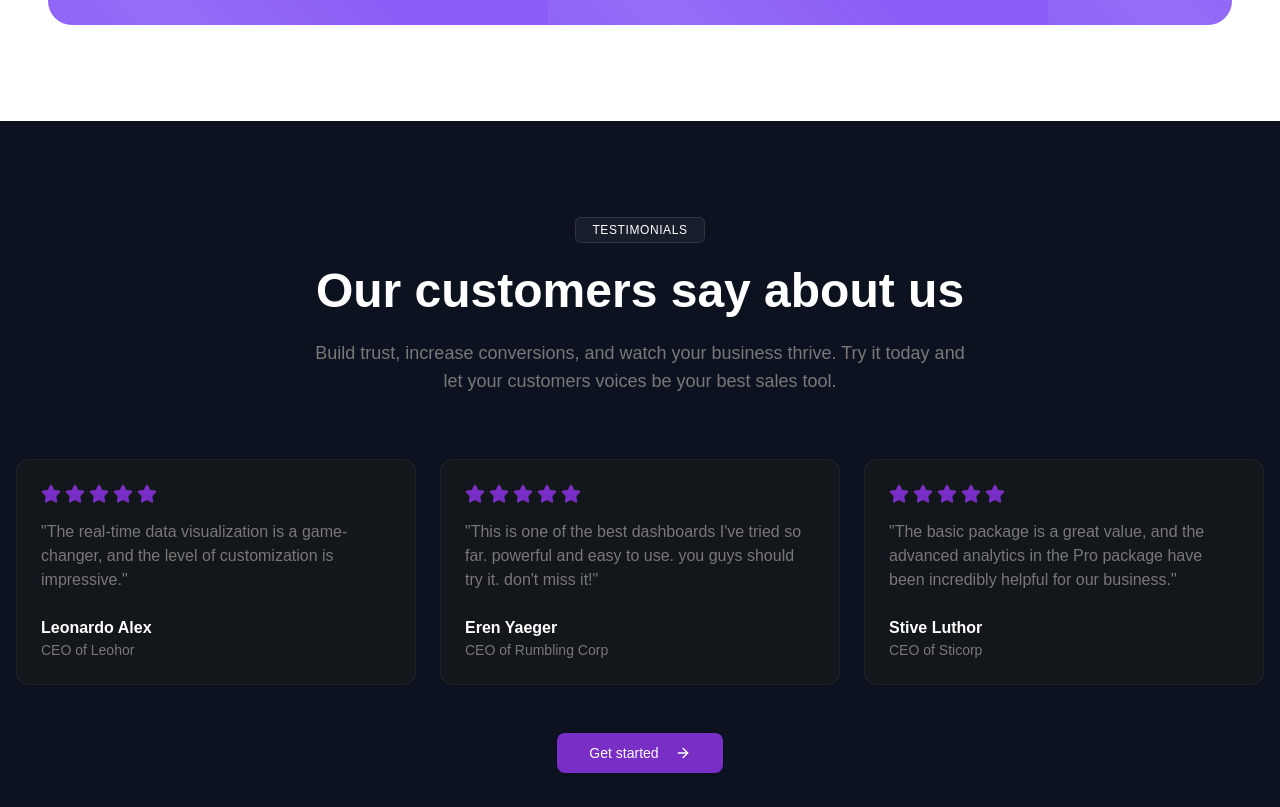
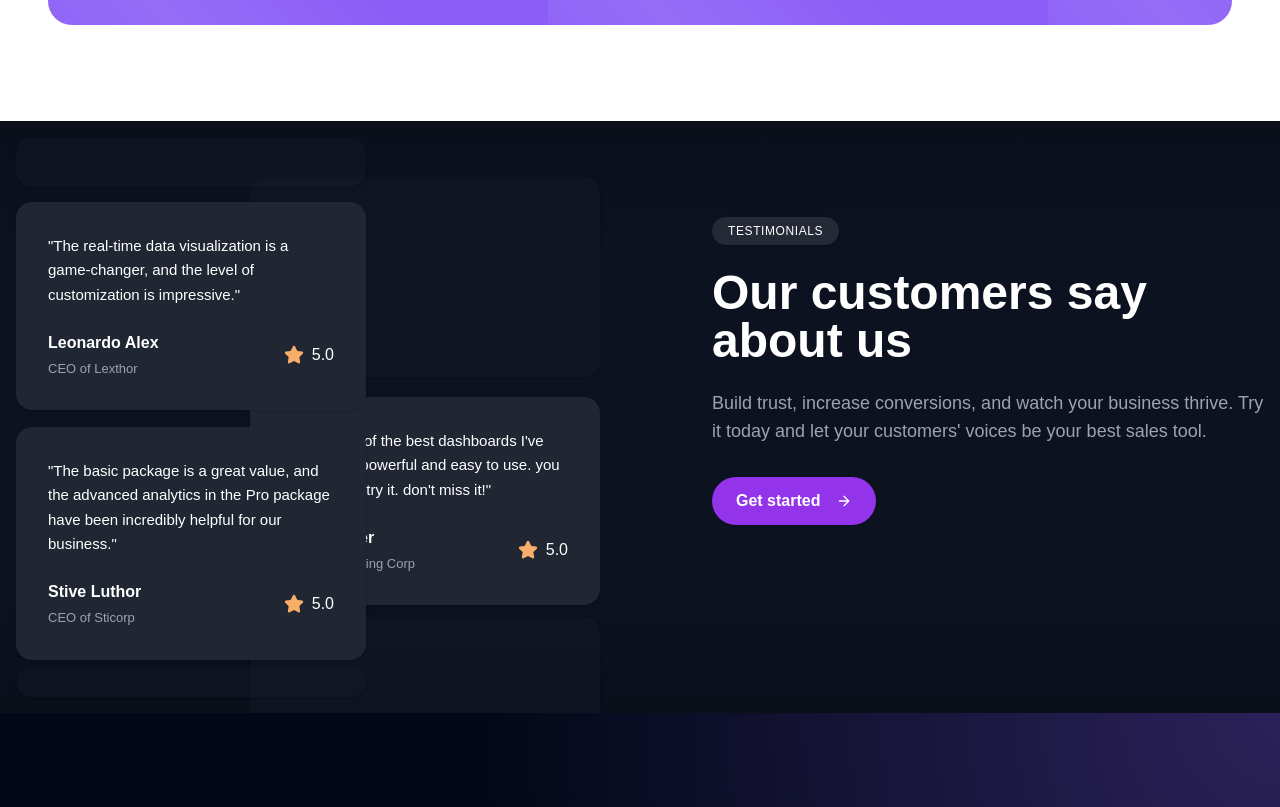
Before and after one commit to Junaid083/ovionic-agency, a Next.js app: page / in a window 1280 px wide. Shown: the part 5513-6320 px from the top of the page. Built offline with nearby package versions, Linux system fonts and the light colour scheme; a web font is replaced by a local one.

Commit message:
FIX: testimonial and hero section fixes

```diff
--- a/src/app/components/about/Hero.tsx
+++ b/src/app/components/about/Hero.tsx
@@ -7,7 +7,7 @@ import { ArrowRight, User2 } from "lucide-react";
 
 export function Hero() {
   return (
-    <section className="relative h-[85vh] flex items-center">
+    <section className="relative h-[85vh] flex items-center justify-center">
       <Image
         src="/images/aboutUs/cover.png"
         alt="Office environment"
@@ -17,10 +17,10 @@ export function Hero() {
       />
       <div className="absolute inset-0 bg-black/50" />
 
-      <div className="container relative z-10 mx-auto px-4 pt-20">
+      <div className="container relative z-10 mx-auto px-4 text-center flex flex-col items-center justify-center">
         <Badge
           variant="secondary"
-          className="bg-white/80  rounded-full text-purple mb-6 px-4 py-1.5 text-sm backdrop-blur-sm border-0 flex items-center gap-2 w-fit"
+          className="bg-white/80 rounded-full text-purple mb-6 px-4 py-1.5 text-sm backdrop-blur-sm border-0 flex items-center gap-2 w-fit mx-auto"
         >
           <User2 className="w-4 h-4 text-purple" />
           About Us
--- a/src/app/components/sections/Testimonials.tsx
+++ b/src/app/components/sections/Testimonials.tsx
@@ -1,14 +1,14 @@
 import { Badge } from "@/components/ui/badge";
 import { Button } from "@/components/ui/button";
 import { Card } from "@/components/ui/card";
-import { Star, ArrowRight } from "lucide-react";
+import { ArrowRight, Star } from "lucide-react";
 
 const testimonials = [
   {
     quote:
       "The real-time data visualization is a game-changer, and the level of customization is impressive.",
     author: "Leonardo Alex",
-    role: "CEO of Leohor",
+    role: "CEO of Lexthor",
     rating: 5,
   },
   {
@@ -29,56 +29,130 @@ const testimonials = [
 
 export default function Testimonials() {
   return (
-    <section className="bg-navy py-24">
-      <div className="container mx-auto px-4">
-        <div className="flex flex-col items-center text-center mb-16">
-          <Badge
-            variant="outline"
-            className="mb-6 px-4 py-1 text-xs font-medium bg-white/5 text-white border-white/10 uppercase tracking-wider"
-          >
-            Testimonials
-          </Badge>
-          <h2 className="text-3xl sm:text-4xl lg:text-5xl font-bold text-white mb-6">
-            Our customers say about us
-          </h2>
-          <p className="text-gray max-w-2xl text-base sm:text-lg">
-            Build trust, increase conversions, and watch your business thrive.
-            Try it today and let your customers voices be your best sales tool.
+    <section className="bg-navy py-24 overflow-hidden relative">
+      {/* Gradient overlays */}
+      <div className="absolute inset-x-0 top-0 h-32 bg-gradient-to-b from-[#0A0F1A] to-transparent z-10" />
+      <div className="absolute inset-x-0 bottom-0 h-32 bg-gradient-to-t from-[#0A0F1A] to-transparent z-10" />
+
+      <div className="container mx-auto px-4 relative z-20">
+        <div className="grid lg:grid-cols-2 gap-20 items-start">
+          {/* Left side - Testimonials with staggered layout for large screens */}
+          <div className="relative h-[400px] hidden lg:block">
+            {/* Column 1 - 4 cards */}
+            <Card className="absolute -top-20 left-0 w-[350px] h-[50px] bg-[#212633]/20 border-0 rounded-2xl" />
+            <Card className="absolute -top-[15px] left-0 w-[350px] bg-[#212633] border-0 p-8 rounded-2xl z-20 transition-all duration-300 hover:-translate-y-1">
+              <p className="text-white text-[15px] leading-relaxed mb-6">
+                "{testimonials[0].quote}"
+              </p>
+              <div className="flex justify-between items-center">
+                <div>
+                  <p className="font-semibold text-white text-base mb-1">
+                    {testimonials[0].author}
+                  </p>
+                  <p className="text-[13px] text-[#9CA3AF]">
+                    {testimonials[0].role}
                   </p>
                 </div>
+                <div className="flex items-center gap-2">
+                  <Star className="w-5 h-5 text-[#F8AE69] fill-[#F8AE69]" />
+                  <span className="text-white font-medium">5.0</span>
+                </div>
+              </div>
+            </Card>
 
-        <div className="grid md:grid-cols-2 lg:grid-cols-3 gap-6 mb-12">
-          {testimonials.map((item, index) => (
+            <Card className="absolute top-[210px] left-0 w-[350px] bg-[#212633] border-0 p-8 rounded-2xl z-20 transition-all duration-300 hover:-translate-y-1">
+              <p className="text-white text-[15px] leading-relaxed mb-6">
+                "{testimonials[2].quote}"
+              </p>
+              <div className="flex justify-between items-center">
+                <div>
+                  <p className="font-semibold text-white text-base mb-1">
+                    {testimonials[2].author}
+                  </p>
+                  <p className="text-[13px] text-[#9CA3AF]">
+                    {testimonials[2].role}
+                  </p>
+                </div>
+                <div className="flex items-center gap-2">
+                  <Star className="w-5 h-5 text-[#F8AE69] fill-[#F8AE69]" />
+                  <span className="text-white font-medium">5.0</span>
+                </div>
+              </div>
+            </Card>
+
+            <Card className="absolute -bottom-20 left-0 w-[350px] h-[30px] bg-[#212633]/20 border-0 rounded-2xl" />
+
+            {/* Column 2 - 3 cards */}
+            <Card className="absolute -top-10 right-0 w-[350px] h-[200px] bg-[#212633]/20 border-0 rounded-2xl" />
+            <Card className="absolute top-[180px] right-0 w-[350px] bg-[#212633] border-0 p-8 rounded-2xl z-10 transition-all duration-300 hover:-translate-y-1">
+              <p className="text-white text-[15px] leading-relaxed mb-6">
+                "{testimonials[1].quote}"
+              </p>
+              <div className="flex justify-between items-center">
+                <div>
+                  <p className="font-semibold text-white text-base mb-1">
+                    {testimonials[1].author}
+                  </p>
+                  <p className="text-[13px] text-[#9CA3AF]">
+                    {testimonials[1].role}
+                  </p>
+                </div>
+                <div className="flex items-center gap-2">
+                  <Star className="w-5 h-5 text-[#F8AE69] fill-[#F8AE69]" />
+                  <span className="text-white font-medium">5.0</span>
+                </div>
+              </div>
+            </Card>
+
+            <Card className="absolute -bottom-[200px] right-0 w-[350px] h-[200px] bg-[#212633]/20 border-0 rounded-2xl" />
+          </div>
+
+          {/* Mobile testimonials */}
+          <div className="flex flex-col gap-4 lg:hidden">
+            {testimonials.map((testimonial, index) => (
               <Card
                 key={index}
-              className="bg-[#1a1a1a]/60 border-white/5 p-6 rounded-xl text-white"
+                className="w-full bg-[#212633] border-0 p-6 rounded-xl transition-all duration-300 hover:-translate-y-1"
               >
-              <div className="flex gap-1 mb-4">
-                {Array.from({ length: item.rating }).map((_, i) => (
-                  <Star
-                    key={i}
-                    className="h-5 w-5 fill-purple text-purple"
-                  />
-                ))}
+                <p className="text-white text-[15px] leading-relaxed mb-4">
+                  "{testimonial.quote}"
+                </p>
+                <div className="flex justify-between items-center">
+                  <div>
+                    <p className="font-semibold text-white text-base mb-1">
+                      {testimonial.author}
+                    </p>
+                    <p className="text-[13px] text-[#9CA3AF]">
+                      {testimonial.role}
+                    </p>
                   </div>
-              <p className="text-gray mb-6 text-sm sm:text-base">
-                "{item.quote}"
-              </p>
-              <div>
-                <p className="font-semibold text-white">{item.author}</p>
-                <p className="text-sm text-gray">{item.role}</p>
+                  <div className="flex items-center gap-2">
+                    <Star className="w-5 h-5 text-[#F8AE69] fill-[#F8AE69]" />
+                    <span className="text-white font-medium">5.0</span>
+                  </div>
                 </div>
               </Card>
             ))}
           </div>
 
-        <div className="flex justify-center">
-          <Button
-            size="lg"
-            className="rounded-lg bg-purple hover:bg-[#7C3AED] text-white px-8"
-          >
-            Get started <ArrowRight className="ml-2 h-4 w-4" />
+          {/* Right side - Content */}
+          <div className="lg:pl-8">
+            <Badge className="bg-white/10 text-white border-0 rounded-full px-4 py-1.5 text-xs font-medium uppercase tracking-wider mb-6">
+              Testimonials
+            </Badge>
+            <h2 className="text-4xl lg:text-5xl font-bold text-white mb-6 leading-[1.1]">
+              Our customers say about us
+            </h2>
+            <p className="text-[#9CA3AF] text-base lg:text-lg mb-8 leading-relaxed max-w-xl">
+              Build trust, increase conversions, and watch your business thrive.
+              Try it today and let your customers' voices be your best sales
+              tool.
+            </p>
+            <Button className="bg-purple-600 hover:bg-[#6D28D9] text-white rounded-full px-6 py-3 h-auto text-base font-semibold">
+              Get started
+              <ArrowRight className="w-5 h-5 ml-2" />
             </Button>
+          </div>
         </div>
       </div>
     </section>
```
Lines whose indentation alone changed are shown as unchanged.
